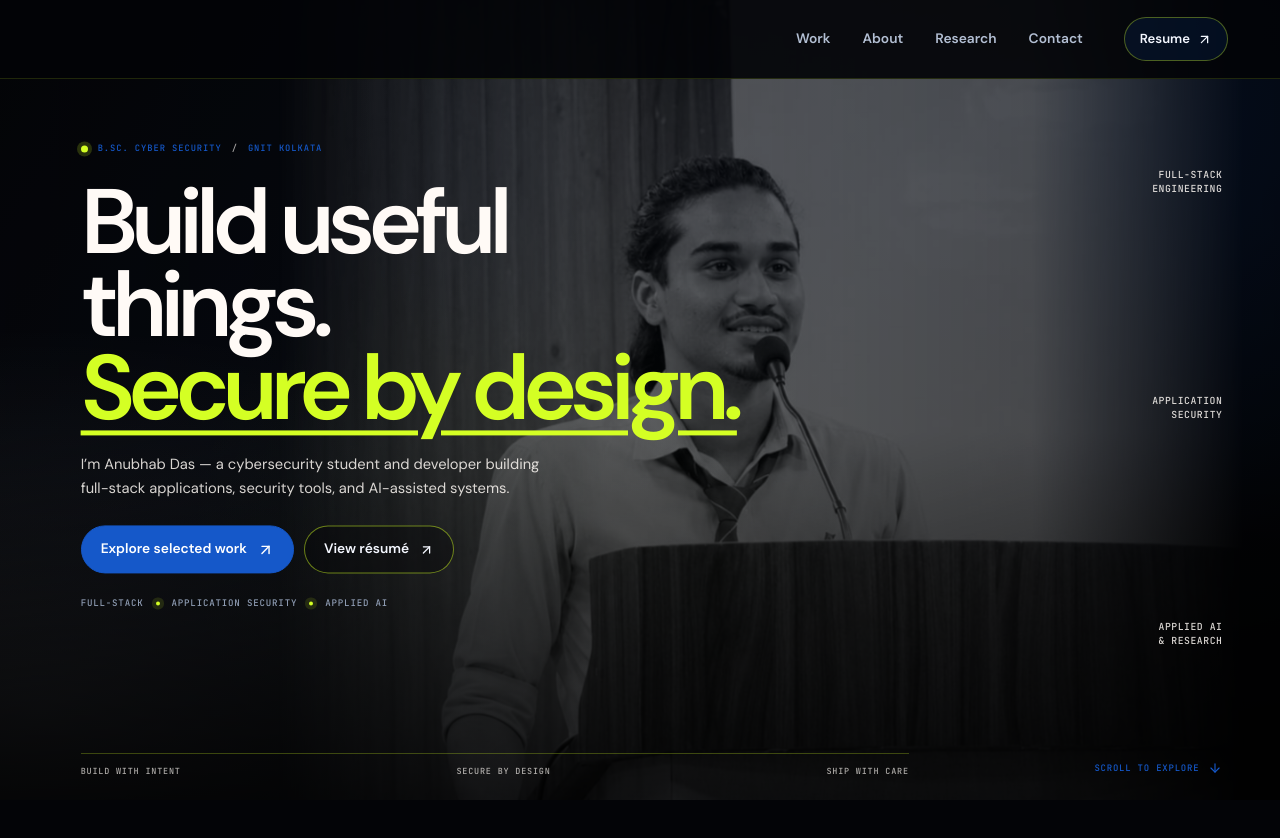
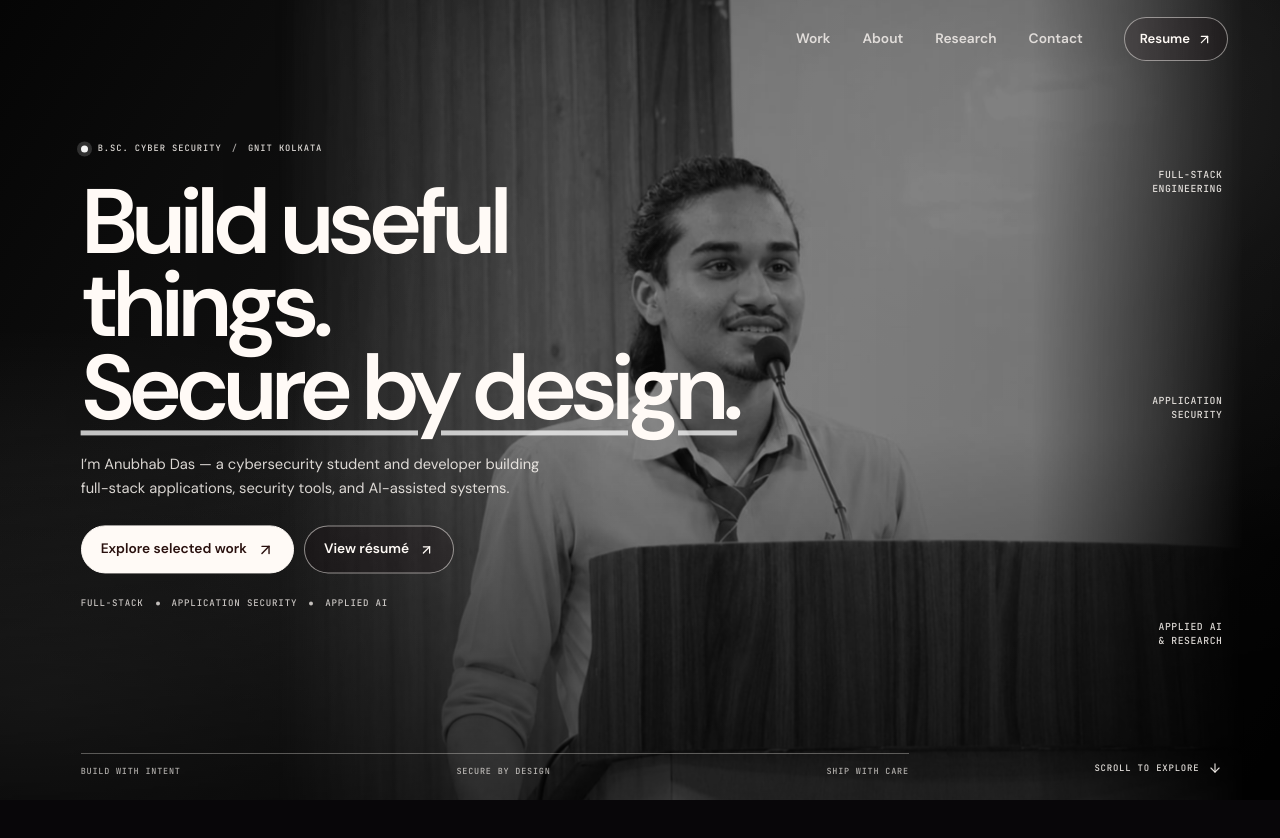
Before and after one commit to anubhab7105/My_Portfolio, a Next.js app: page / in a window 1280 px wide. Shown: the top 838 px of the page. Built offline with nearby package versions, Linux system fonts and the light colour scheme.

Commit message:
Remove saved theme initialization script

```diff
--- a/app/layout.tsx
+++ b/app/layout.tsx
@@ -1,5 +1,4 @@
 import type { Metadata } from 'next';
-import Script from 'next/script';
 import './globals.css';
 import Navbar from '@/components/Navbar';
 import Footer from '@/components/Footer';
@@ -63,15 +62,8 @@ const jsonLd = {
 
 export default function RootLayout({ children }: { children: React.ReactNode }) {
   return (
-    <html lang="en" suppressHydrationWarning>
+    <html lang="en">
       <head>
-        <Script
-          id="portfolio-theme-init"
-          strategy="beforeInteractive"
-          dangerouslySetInnerHTML={{
-            __html: '(function(){try{var savedTheme=window.localStorage.getItem("portfolio-theme");document.documentElement.dataset.theme=savedTheme==="light"?"light":"dark";}catch(error){document.documentElement.dataset.theme="dark";}})();',
-          }}
-        />
         <link rel="preconnect" href="https://fonts.googleapis.com" />
         <link rel="preconnect" href="https://fonts.gstatic.com" crossOrigin="anonymous" />
         <link
```
